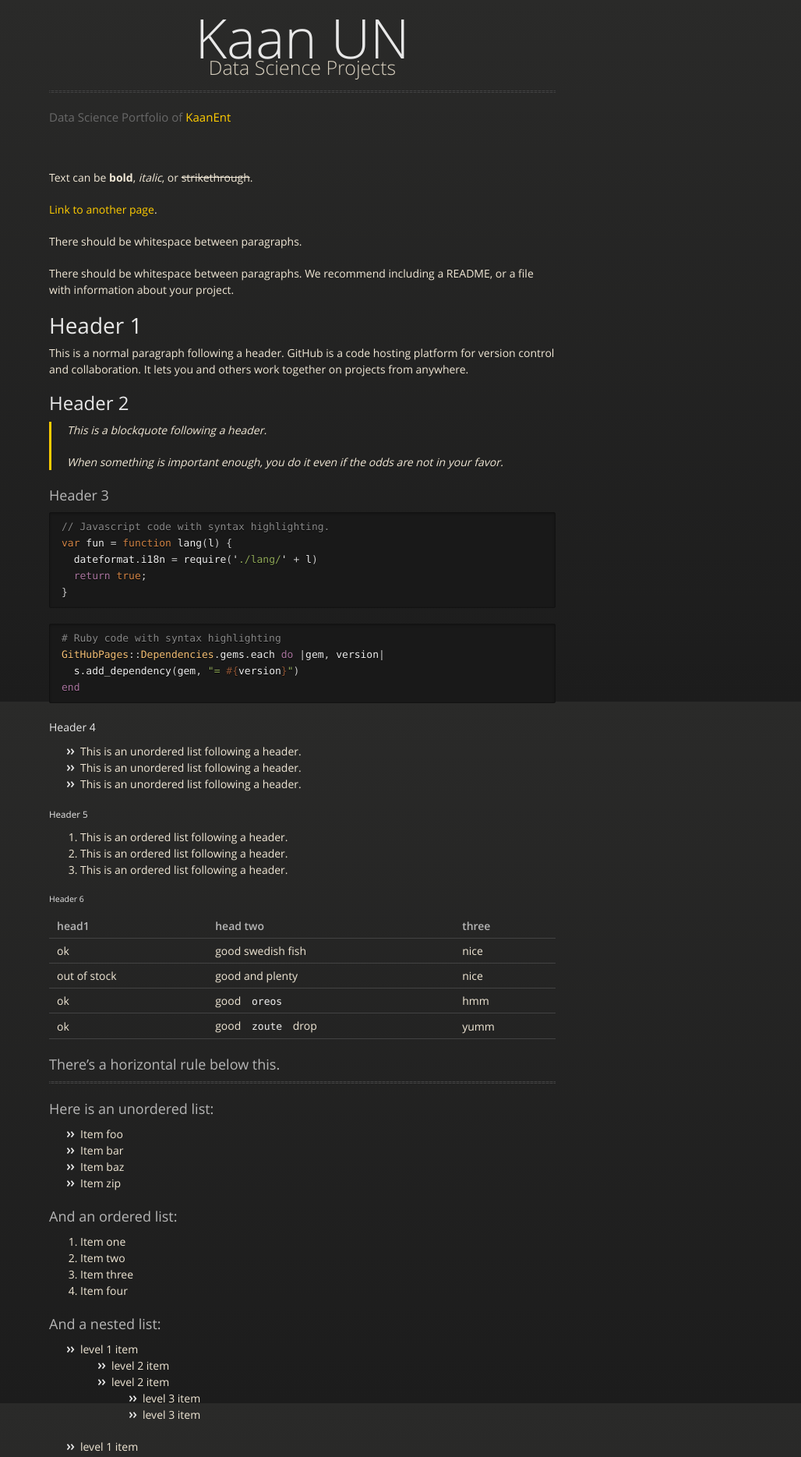
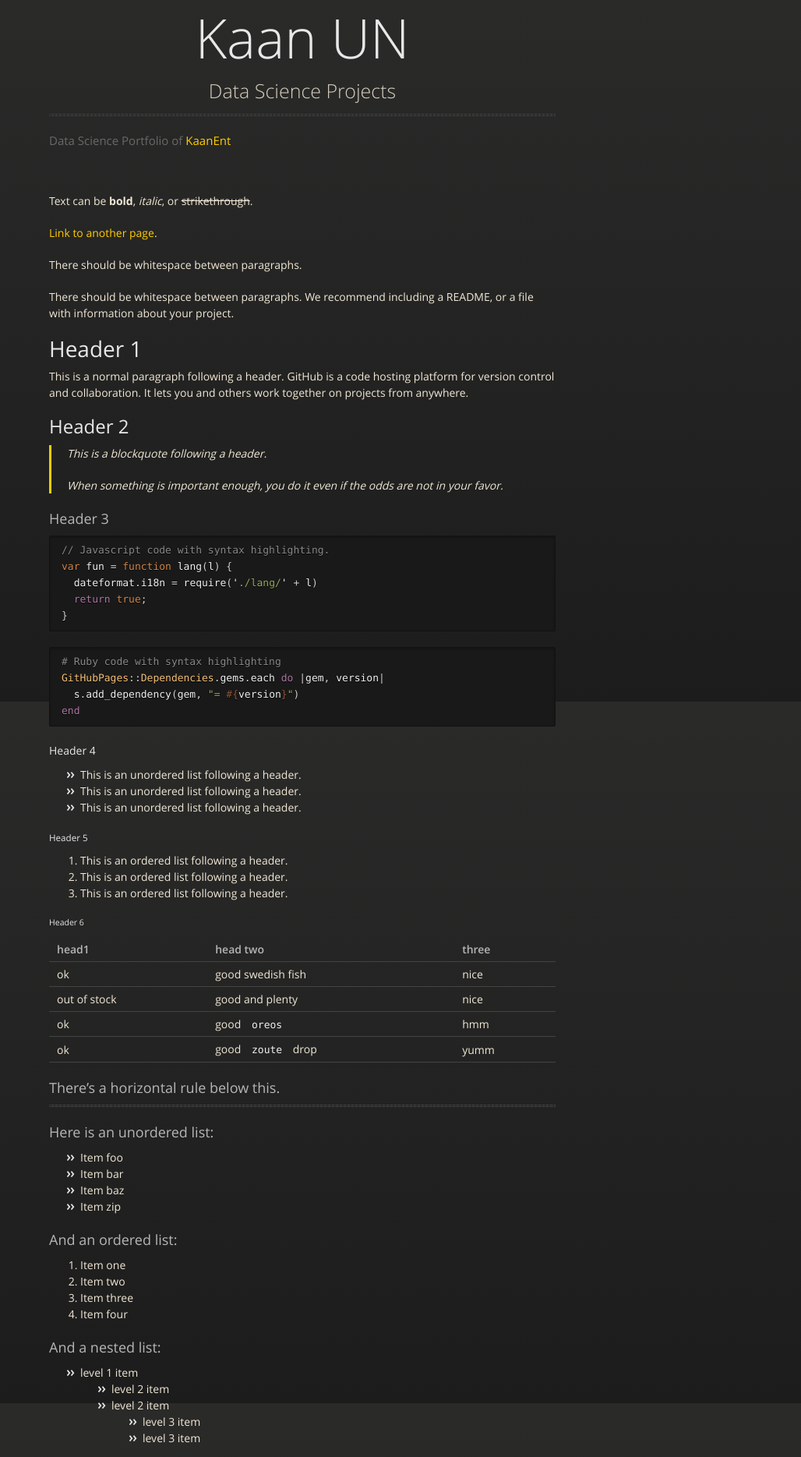
Before and after one commit to KaanEnt/kaanent.github.io, a Jekyll site: the page built from index.md, in a window 1280 px wide. Shown: the top 1869 px of the page at 78% size, without its empty margins (252-1280 px from the left). Built offline with Jekyll 4.4.1, drawn with Linux system fonts in a browser that asks for light colours.

Commit message:
Update jekyll-theme-midnight.scss

```diff
--- a/_sass/jekyll-theme-midnight.scss
+++ b/_sass/jekyll-theme-midnight.scss
@@ -257,6 +257,7 @@ section {
       font-size: 25px;
       text-align: center;
       line-height: 20px;
+      margin-top: 40px;
     }
 
     .credits {
@@ -265,6 +266,7 @@ section {
       font-weight: normal;
       color: #696969;
       margin-top: -10px;
+      text-align: center;
 
       &.left {
         float: left;
```
